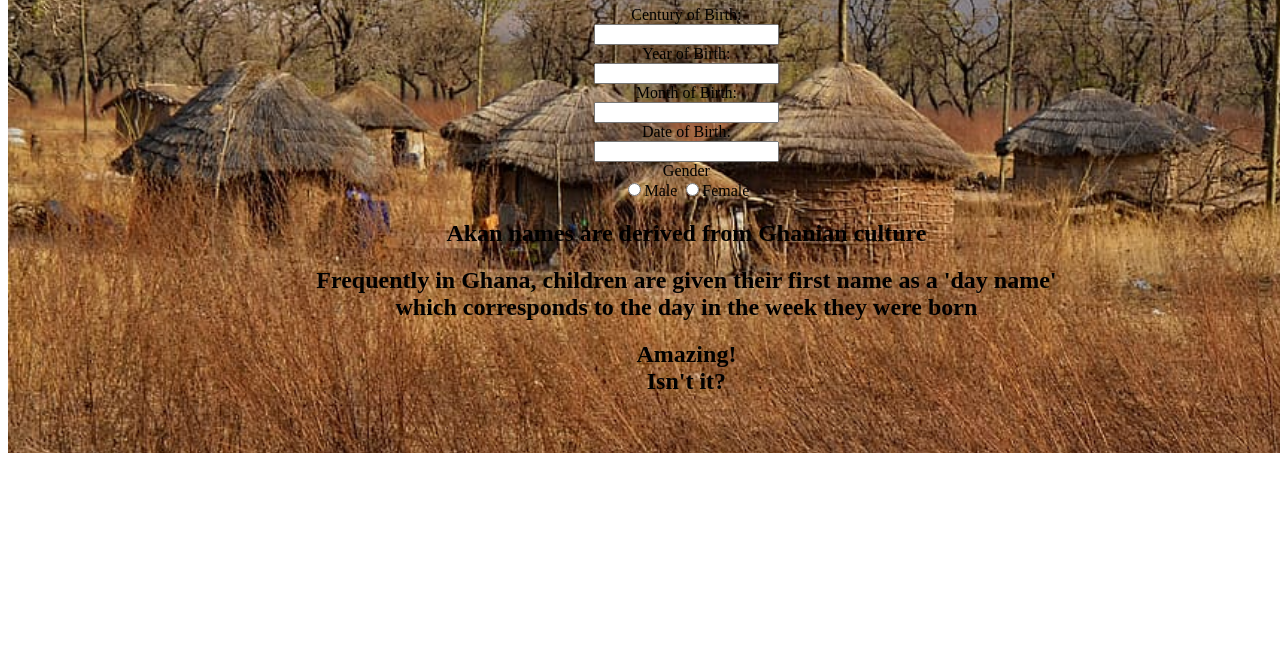
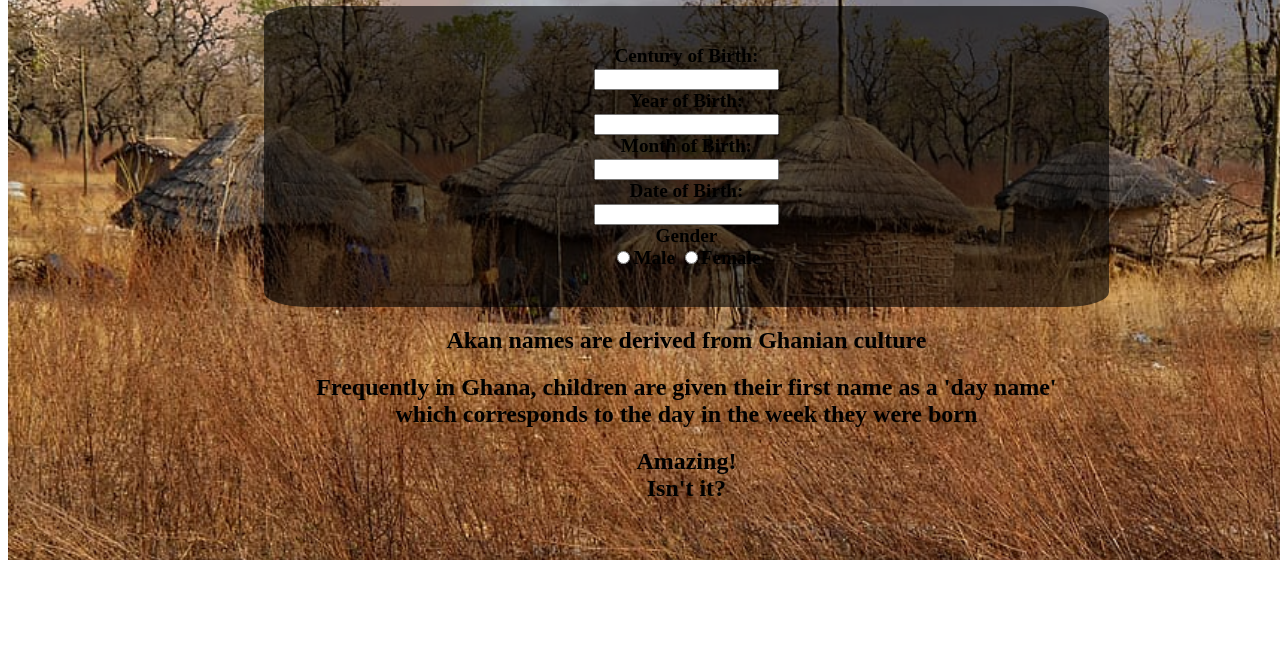
Before and after one commit to Mel-001/BirthdayJS, a plain HTML site: page index.html in a window 1280 px wide. Shown: the part 157-808 px from the top of the page. Drawn offline with Linux system fonts and the light colour scheme.

Commit message:
container1 css

```diff
--- a/index.css
+++ b/index.css
@@ -15,3 +15,17 @@ body, html {
     /* display: flex; */
     padding: 3%;
 }
+
+.container1{
+    text-align: center;
+    display: block;
+    margin: auto;
+    background-color: rgba(0, 0, 0, 0.6);
+    height: 50%;
+    width: 60%;
+    border-radius: 5%;
+    font-size: larger;
+    padding:3%;
+    font-weight: 700;
+
+}
```
